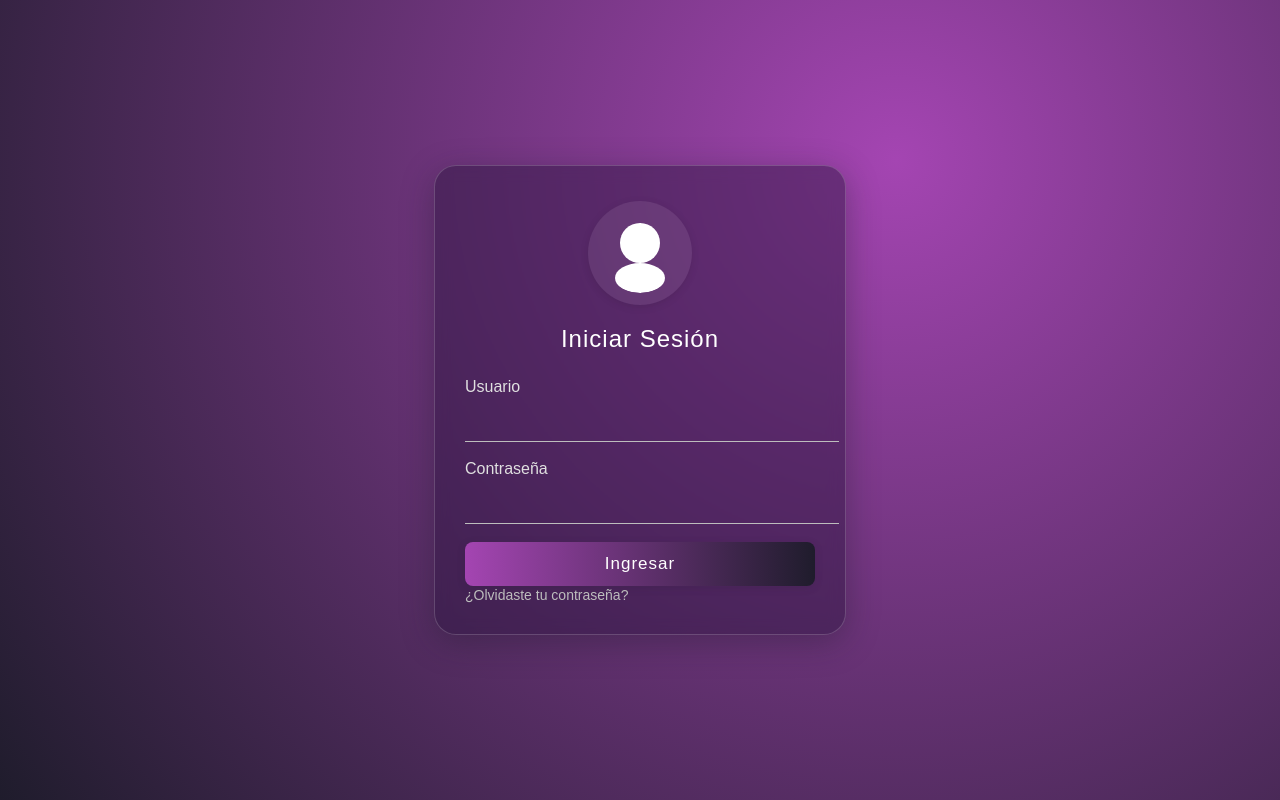
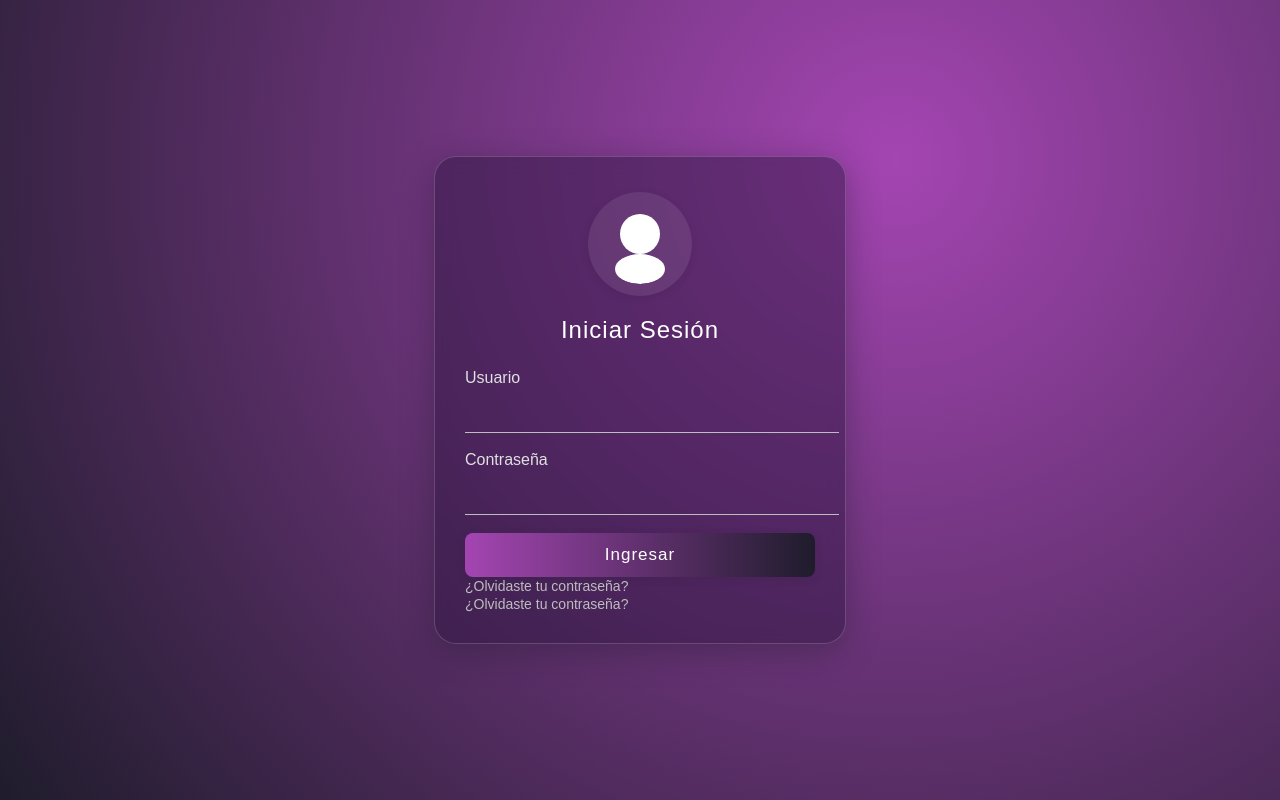
Before and after one commit to NWOOD777/Ferremax, a Django app: page /inicio/ in a window 1280 px wide. Run offline with Django 5.2, Linux system fonts and the light colour scheme.

Commit message:
cambios menores

```diff
--- a/appFerremax/templates/Home/inicio.html
+++ b/appFerremax/templates/Home/inicio.html
@@ -30,6 +30,10 @@
         <div class="forgot-password">
             <a href="#">¿Olvidaste tu contraseña?</a>
         </div>
+
+         <div class="forgot-password">
+            <a href="#">¿Olvidaste tu contraseña?</a>
+        </div>
     </div>
 </body>
 </html>
--- /dev/null
+++ b/cosas.txt
@@ -0,0 +1,3 @@
+BD
+User: BDFerremas
+Password: BDFerremas
```
Also changed, not shown: 1 other file.
